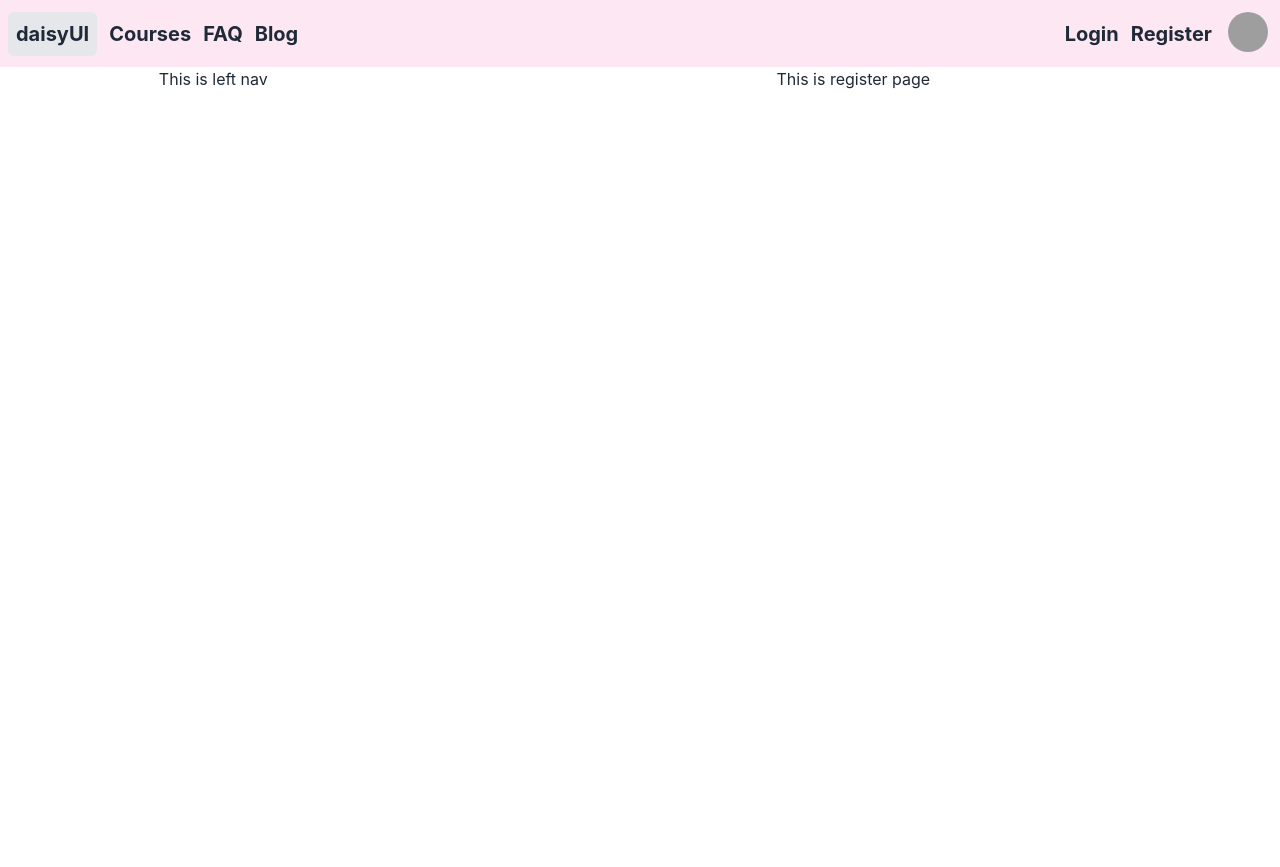
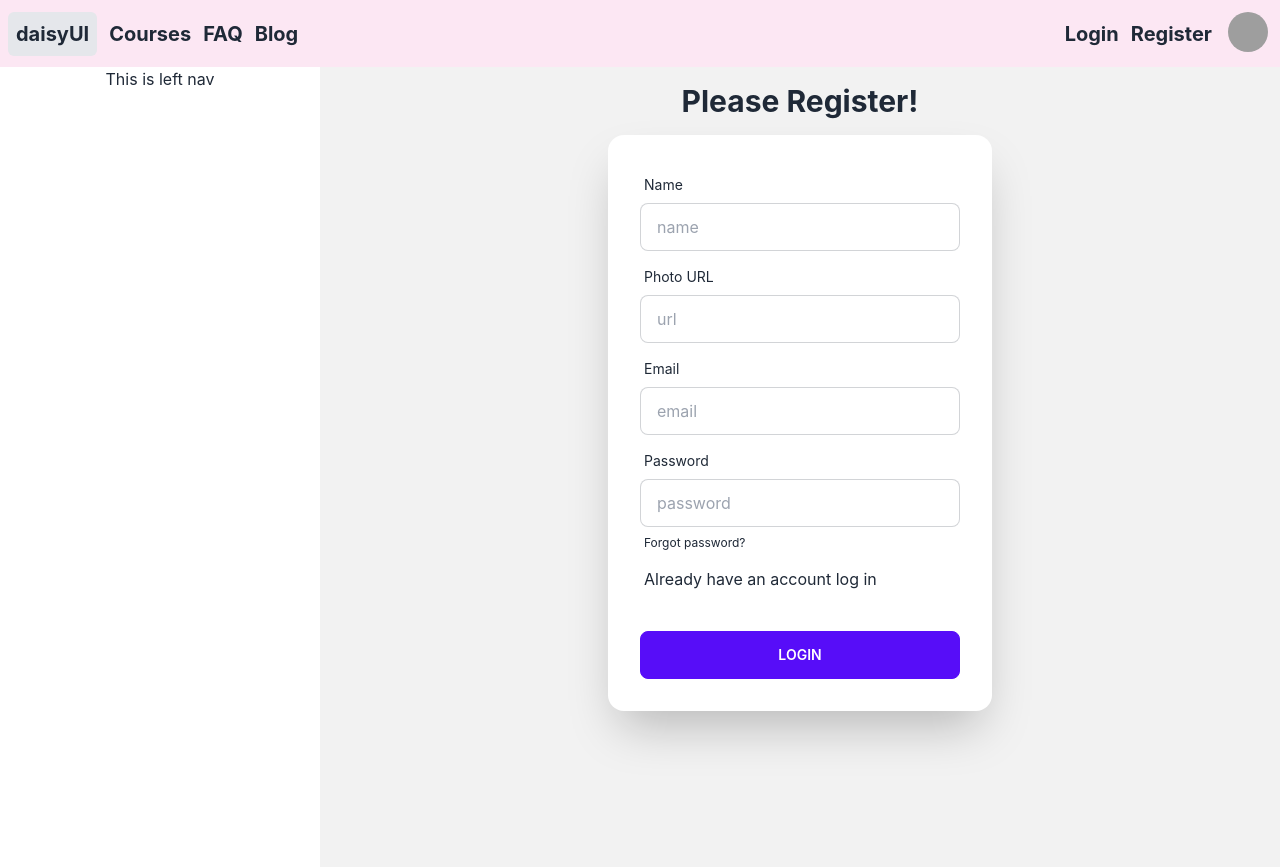
Before and after one commit to Rakibul-Hasan07/learning-website, a React (Create React App) app: page /register in a window 1280 px wide. Before the commit the page ends 800 px from the top, so only its background shows below. Built offline with nearby package versions, Linux system fonts and the light colour scheme; grey boxes are pictures that could not be loaded.

Commit message:
router implemented

```diff
--- a/src/layout/Root/Root.js
+++ b/src/layout/Root/Root.js
@@ -7,9 +7,9 @@ const Root = () => {
     return (
         <div>
             <Header></Header>
-            <div className='grid grid-cols-3'>
+            <div className='grid grid-cols-4'>
                 <div className="col-span-1"><LeftNav></LeftNav></div>
-                <div className="col-span-2"><Outlet></Outlet></div>
+                <div className="col-span-3"><Outlet></Outlet></div>
             </div>
         </div>
     );
--- a/src/pages/Login/Login.js
+++ b/src/pages/Login/Login.js
@@ -1,9 +1,42 @@
 import React from 'react';
+import { Link } from 'react-router-dom';
 
 const Login = () => {
     return (
         <div>
-            <h1>This is login page</h1>
+            <div className=" min-h-screen bg-base-200">
+                <div className="hero-content flex-col">
+                    <div className="text-center lg:text-left">
+                        <h1 className="text-5xl font-bold">Please Login!</h1>
+                    </div>
+                    <div className="card flex-shrink-0 w-full max-w-sm shadow-2xl bg-base-100">
+                        <form className="card-body">
+                            <div className="form-control">
+                                <label className="label">
+                                    <span className="label-text">Email</span>
+                                </label>
+                                <input type="text" placeholder="email" className="input input-bordered" />
+                            </div>
+                            <div className="form-control">
+                                <label className="label">
+                                    <span className="label-text">Password</span>
+                                </label>
+                                <input type="text" placeholder="password" className="input input-bordered" />
+                                <label className="label">
+                                    <Link href="#" className="label-text-alt link link-hover">Forgot password?</Link>
+                                </label>
+                                <label className="label">
+                                    <span>Are you new here <Link to='/register'>register</Link></span>
+                                </label>
+
+                            </div>
+                            <div className="form-control mt-6">
+                                <button className="btn btn-primary">Login</button>
+                            </div>
+                        </form>
+                    </div>
+                </div>
+            </div>
         </div>
     );
 };
--- a/src/pages/Register/Register.js
+++ b/src/pages/Register/Register.js
@@ -1,9 +1,53 @@
 import React from 'react';
+import { Link } from 'react-router-dom';
 
 const Register = () => {
     return (
         <div>
-            <h1>This is register page</h1>
+            <div className="min-h-screen bg-base-200">
+                <div className="hero-content flex-col">
+                    <div className="text-center lg:text-left">
+                        <h1 className="text-3xl font-bold">Please Register!</h1>
+                    </div>
+                    <div className="card flex-shrink-0 w-full max-w-sm shadow-2xl bg-base-100">
+                        <form className="card-body">
+                            <div className="form-control">
+                                <label className="label">
+                                    <span className="label-text">Name</span>
+                                </label>
+                                <input type="text" placeholder="name" className="input input-bordered" />
+                            </div>
+                            <div className="form-control">
+                                <label className="label">
+                                    <span className="label-text">Photo URL</span>
+                                </label>
+                                <input type="text" placeholder="url" className="input input-bordered" />
+                            </div>
+                            <div className="form-control">
+                                <label className="label">
+                                    <span className="label-text">Email</span>
+                                </label>
+                                <input type="text" placeholder="email" className="input input-bordered" />
+                            </div>
+                            <div className="form-control">
+                                <label className="label">
+                                    <span className="label-text">Password</span>
+                                </label>
+                                <input type="text" placeholder="password" className="input input-bordered" />
+                                <label className="label">
+                                    <Link href="#" className="label-text-alt link link-hover">Forgot password?</Link>
+                                </label>
+                                <label className="label">
+                                    <span>Already have an account <Link to='/login'>log in</Link></span>
+                                </label>
+                            </div>
+                            <div className="form-control mt-6">
+                                <button className="btn btn-primary">Login</button>
+                            </div>
+                        </form>
+                    </div>
+                </div>
+            </div>
         </div>
     );
 };
```
